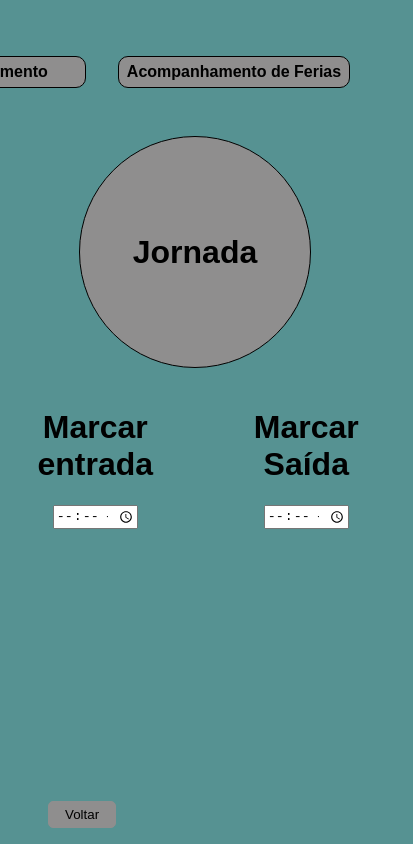
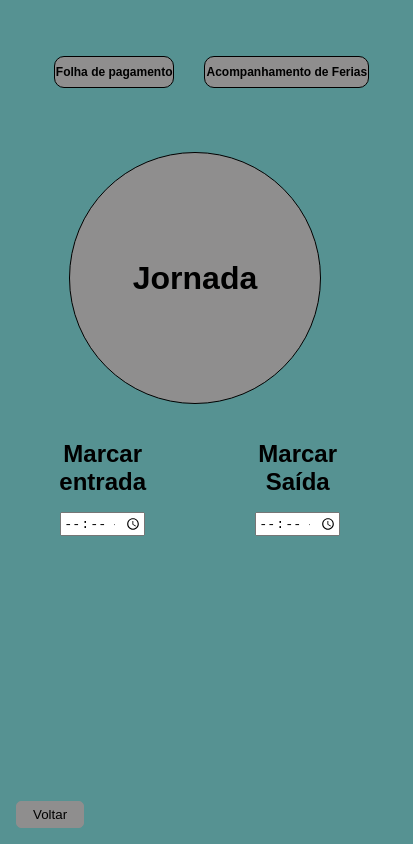
Before and after one commit to Yagosr/Sistema-De-Ponto, a plain HTML site: page pages/homePage/index.html in a window 390 px wide. Shown: the whole page, 413 px wide, since content can reach past the window. Drawn offline with Linux system fonts and the light colour scheme.

Commit message:
responsive

```diff
--- a/pages/homePage/style.css
+++ b/pages/homePage/style.css
@@ -51,8 +51,8 @@ strong:hover{
     margin-bottom: 20px;
     border: 1px solid black;
     border-radius: 100%;
-    width: 230px;
-    height: 230px;
+    width: 20vw;
+    height: 40vh;
     background-color: #8f8e8e;
 }
 
@@ -87,3 +87,35 @@ input {
 .buttonBack:hover {
     background-color: #4caf50;
 }
+
+@media screen and (max-width: 768px) {
+    .menu {
+        display: flex;
+        align-items:center;
+        justify-content: center;
+        margin-right: 0;
+        width: 405px;
+        font-size: 12px;
+    }
+
+    .container {
+        padding: 1rem;
+    }
+
+    strong {
+        width: 100%;
+    }
+
+    .jornada {
+        width: 250px;
+        height: 250px;
+    }
+
+    .buttonBack {
+        margin: 1rem;
+    }
+
+    footer{
+        font-size: 12px;
+    }
+}
```
